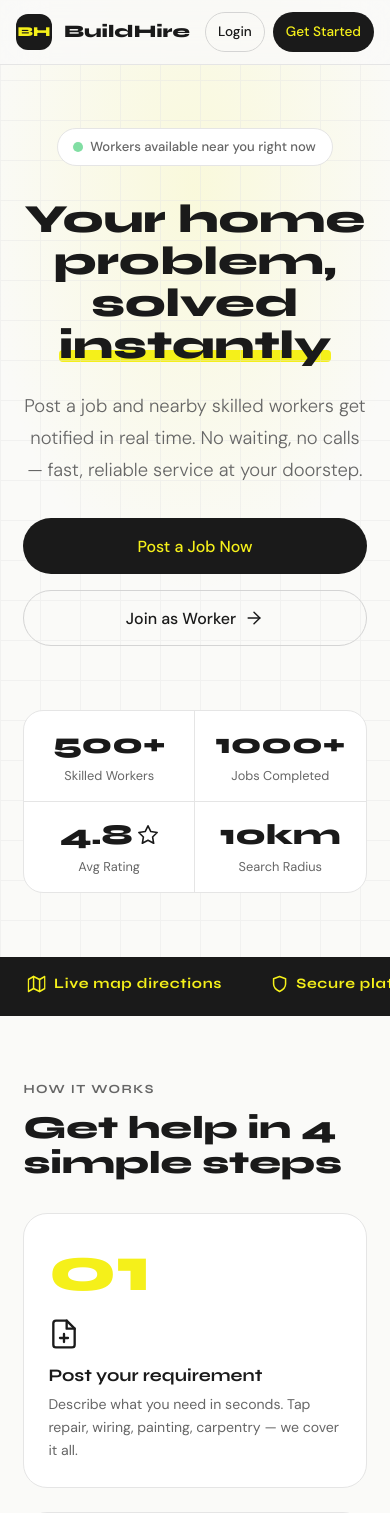
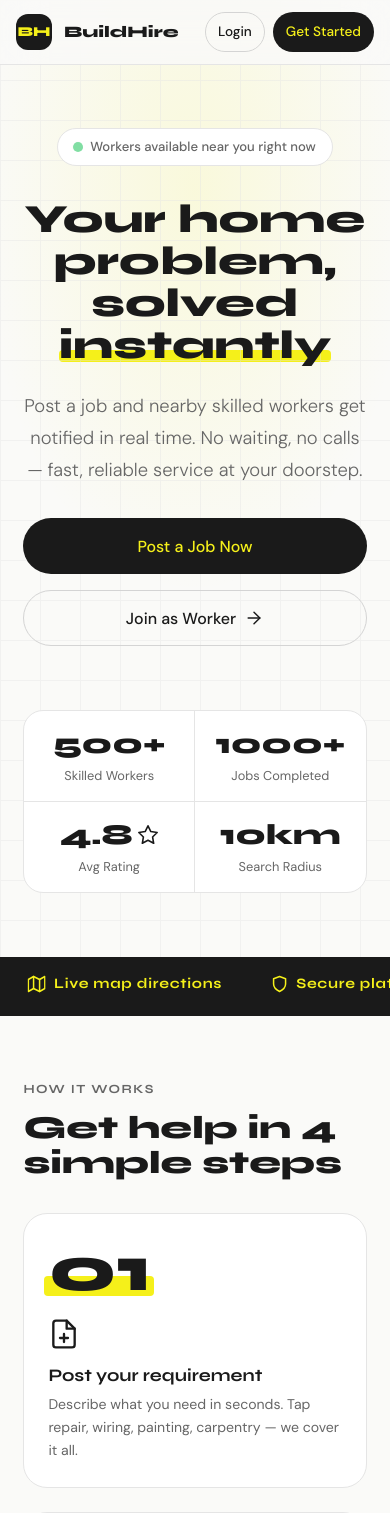
Before and after one commit to RayAlok408/BuildHire-Project-, a React (Create React App) app in the folder client/: page / in a window 390 px wide. Shown: the top 1513 px of the page. Built offline with nearby package versions, Linux system fonts and the light colour scheme; no server answers.

Commit message:
revamp: global polish (AA contrast fix on step numerals, heading order, narrow-phone navs, stepped spacing)

```diff
--- a/client/src/components/components.css
+++ b/client/src/components/components.css
@@ -42,9 +42,9 @@
     border-color var(--motion-base) var(--motion-ease),
     color var(--motion-base) var(--motion-ease);
 }
-.bh-btn--sm { padding: var(--space-8) 20px; min-height: 40px; font-size: 0.9rem; }
+.bh-btn--sm { padding: var(--space-8) var(--space-24); min-height: 40px; font-size: 0.9rem; }
 .bh-btn--md { padding: var(--space-12) var(--space-24); min-height: 48px; font-size: 0.95rem; }
-.bh-btn--lg { padding: var(--space-16) 36px; min-height: 56px; font-size: 1rem; }
+.bh-btn--lg { padding: var(--space-16) var(--space-32); min-height: 56px; font-size: 1rem; }
 .bh-btn--full { width: 100%; }
 .bh-btn--primary { background: var(--ink); color: var(--yellow); }
 .bh-btn--ghost { background: transparent; color: var(--ink); border-color: var(--border-strong); }
@@ -249,13 +249,19 @@
   .bh-nav__name { display: none; }
 }
 @media (max-width: 480px) {
-  .bh-nav { padding: var(--space-12) var(--space-16); }
+  .bh-nav { padding: var(--space-12) var(--space-16); gap: var(--space-8); }
   .bh-nav__actions { gap: var(--space-8); }
   .bh-logo__mark { width: 36px; height: 36px; font-size: 0.85rem; }
-  .bh-logo__text { font-size: 1.1rem; }
+  .bh-logo__text { font-size: 1rem; }
   .bh-nav .bh-btn--sm { padding: var(--space-8) var(--space-12); font-size: 0.85rem; }
   /* wordmark stays available to screen readers, just not drawn */
   .bh-nav--compact .bh-logo__text {
+    position: absolute; width: 1px; height: 1px; margin: -1px; overflow: hidden;
+    clip: rect(0, 0, 0, 0); white-space: nowrap;
+  }
+}
+@media (max-width: 360px) {
+  .bh-nav .bh-logo__text {
     position: absolute; width: 1px; height: 1px; margin: -1px; overflow: hidden;
     clip: rect(0, 0, 0, 0); white-space: nowrap;
   }
--- a/client/src/pages/AdminDashboard.js
+++ b/client/src/pages/AdminDashboard.js
@@ -107,6 +107,7 @@ function AdminDashboard() {
 
         {tab === 'users' ? (
           <section className="bh-list" aria-label="Users">
+            <h2 className="bh-sr-only">Users</h2>
             {!usersLoaded && <SkeletonCards count={3} />}
             {usersLoaded && users.length === 0 && (
               <EmptyState icon="users" title="No users yet" text="Accounts show up here as people sign up." />
@@ -148,6 +149,7 @@ function AdminDashboard() {
           </section>
         ) : (
           <section className="bh-list" aria-label="Jobs">
+            <h2 className="bh-sr-only">Jobs</h2>
             {!jobsLoaded && <SkeletonCards count={3} />}
             {jobsLoaded && jobs.length === 0 && (
               <EmptyState icon="briefcase" title="No jobs yet" text="Posted jobs show up here with their status." />
--- a/client/src/pages/Auth.css
+++ b/client/src/pages/Auth.css
@@ -62,7 +62,11 @@
   .bh-auth__main { padding: var(--space-32) 6% var(--space-48); }
 }
 @media (max-width: 600px) {
-  .bh-auth__headline { display: none; }
+  /* keep the page's h1 for screen readers, just don't draw it on phones */
+  .bh-auth__headline {
+    position: absolute; width: 1px; height: 1px; margin: -1px; overflow: hidden;
+    clip: rect(0, 0, 0, 0); white-space: nowrap;
+  }
   .bh-auth__brand { padding: var(--space-16) 6%; }
 }
 @media (max-width: 380px) {
--- a/client/src/pages/ClientDashboard.js
+++ b/client/src/pages/ClientDashboard.js
@@ -120,7 +120,7 @@ function ClientDashboard() {
         <Card tone="ink" className="bh-welcome bh-rise bh-on-ink">
           <div className="bh-welcome__inner">
             <div>
-              <h2 className="bh-welcome__title">Welcome, {user?.name}!</h2>
+              <h1 className="bh-welcome__title">Welcome, {user?.name}!</h1>
               <p className="bh-welcome__sub">Post a job and get skilled workers at your doorstep</p>
             </div>
             <StatBar tone="boxes" items={stats} />
@@ -131,7 +131,7 @@ function ClientDashboard() {
 
         {activeTab === 'post' && (
           <Card className="bh-rise">
-            <h3 className="bh-form-card__title">Post a New Job</h3>
+            <h2 className="bh-form-card__title">Post a New Job</h2>
             <p className="bh-form-card__sub">Nearby workers will be notified instantly</p>
             <div className="bh-form">
               <Field label="Job Title" name="title" placeholder="e.g. Fix my tap, Paint my room" value={form.title} onChange={handle} />
@@ -156,6 +156,7 @@ function ClientDashboard() {
 
         {activeTab === 'jobs' && (
           <div className="bh-list">
+            <h2 className="bh-sr-only">My jobs</h2>
             {!loaded && <SkeletonCards count={2} />}
             {loaded && jobs.length === 0 && (
               <EmptyState icon="clipboard" title="No jobs posted yet" text="Jobs you post show up here with their status.">
--- a/client/src/pages/Home.css
+++ b/client/src/pages/Home.css
@@ -60,7 +60,15 @@
 
 /* ---------- How it works ---------- */
 .bh-steps { list-style: none; display: grid; grid-template-columns: repeat(auto-fit, minmax(220px, 1fr)); gap: var(--space-24); }
-.bh-step__num { margin-bottom: var(--space-16); font-family: var(--font-display); font-size: 4rem; font-weight: 800; line-height: 1; color: var(--yellow); }
+/* Ink digits over the same yellow marker as the hero's "instantly" (yellow text on white fails AA). */
+.bh-step__num {
+  position: relative; isolation: isolate; display: block; width: fit-content; margin-bottom: var(--space-16);
+  font-family: var(--font-display); font-size: 4rem; font-weight: 800; line-height: 1; color: var(--ink);
+}
+.bh-step__num::after {
+  content: ''; position: absolute; left: calc(var(--space-4) * -1); right: calc(var(--space-4) * -1); bottom: 6px; height: 20px;
+  background: var(--yellow); border-radius: var(--space-4); z-index: -1;
+}
 .bh-step__icon { margin-bottom: var(--space-16); color: var(--ink); }
 .bh-step__title { margin-bottom: var(--space-8); font-size: 1.1rem; font-weight: 700; color: var(--ink); }
 .bh-step__text { font-size: 0.88rem; line-height: 1.65; color: var(--muted-text); }
--- a/client/src/pages/WorkerDashboard.js
+++ b/client/src/pages/WorkerDashboard.js
@@ -99,9 +99,9 @@ function WorkerDashboard() {
         <main className="bh-dash__main">
           <Card tone="ink" pad="sm" className="bh-banner bh-rise bh-on-ink">
             <span className="bh-banner__icon"><Icon name={inProgress ? 'play' : 'navigation'} size={22} /></span>
-            <p className="bh-banner__text">
+            <h1 className="bh-banner__text">
               {inProgress ? 'Job In Progress — Service is underway' : 'Job Accepted — Head to client location now'}
-            </p>
+            </h1>
           </Card>
           <div className="bh-details">
             <Card pad="sm" rise={1}>
@@ -161,7 +161,7 @@ function WorkerDashboard() {
         <Card tone="ink" className="bh-welcome bh-rise bh-on-ink">
           <div className="bh-welcome__inner">
             <div>
-              <h2 className="bh-welcome__title">Worker Dashboard</h2>
+              <h1 className="bh-welcome__title">Worker Dashboard</h1>
               <p className="bh-welcome__sub">You will be notified instantly when a job is posted nearby</p>
             </div>
             <span className="bh-skill-chip">
@@ -171,7 +171,7 @@ function WorkerDashboard() {
           </div>
         </Card>
 
-        <h3 className="bh-section-title">Available Jobs Near You</h3>
+        <h2 className="bh-section-title">Available Jobs Near You</h2>
 
         <div className="bh-list">
           {!loaded && <SkeletonCards count={2} />}
```
